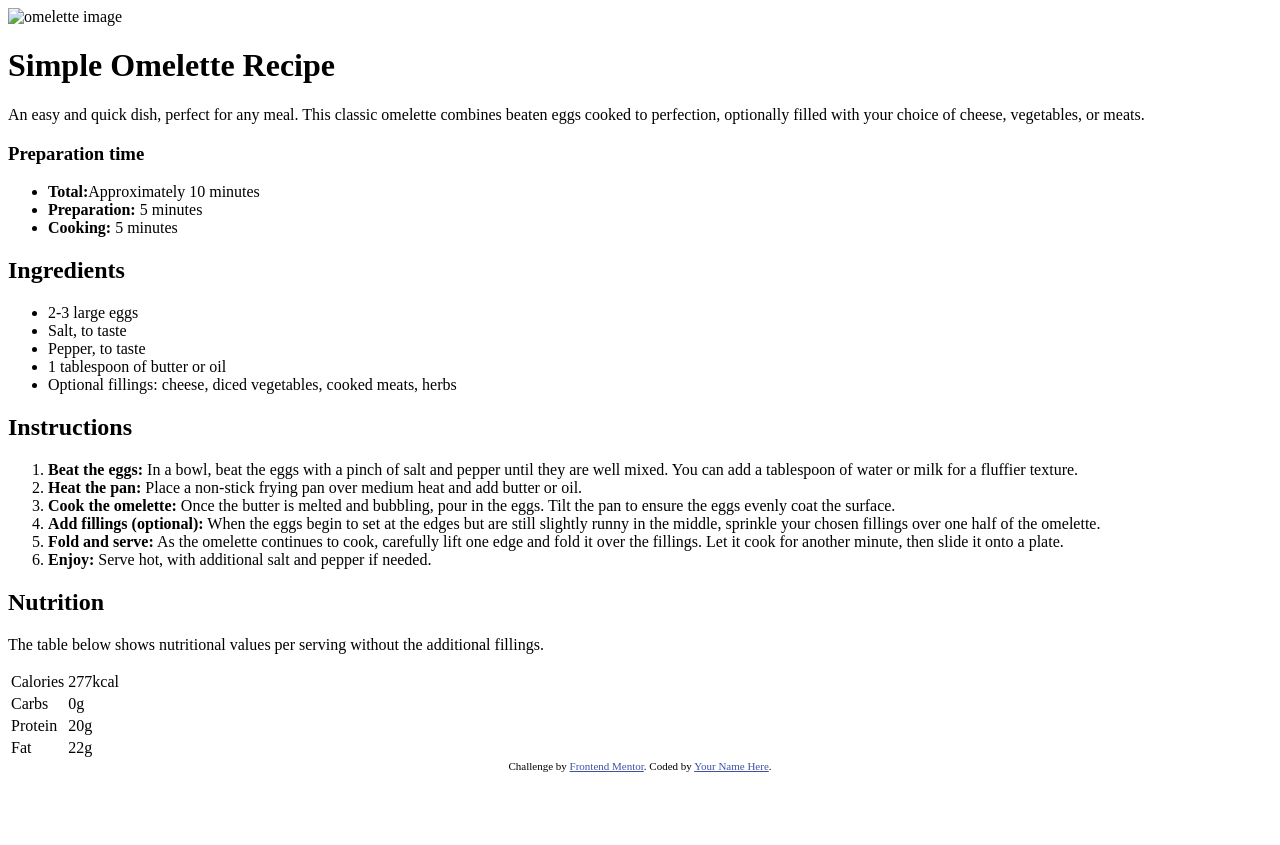
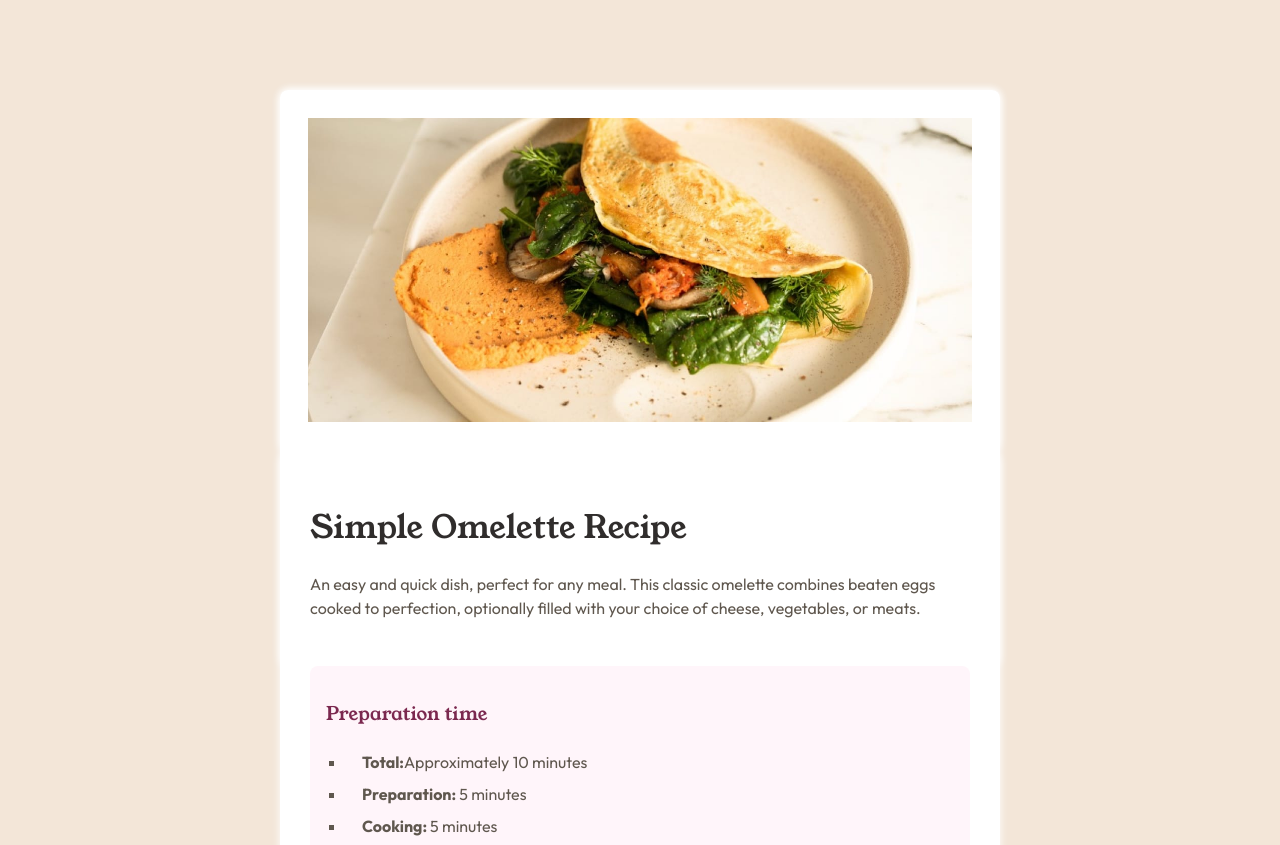
Before and after one commit to yohannes-Te/Recipe-page, a plain HTML site: page recipe-page-main/index.html in a window 1280 px wide. Shown: the top 845 px of the page. Before the commit the page ends 800 px from the top, so only its background shows below. Drawn offline with Linux system fonts and the light colour scheme.

Commit message:
final recipe page commit

```diff
--- a/recipe-page-main/index.html
+++ b/recipe-page-main/index.html
@@ -12,41 +12,32 @@
       href="./assets/images/favicon-32x32.png"
     />
 
+    <link rel="stylesheet" href="styles.css">
+
     <title>Frontend Mentor | Recipe page</title>
 
-    <!-- Feel free to remove these styles or customise in your own stylesheet 👍 -->
-    <style>
-      .attribution {
-        font-size: 11px;
-        text-align: center;
-      }
-      .attribution a {
-        color: hsl(228, 45%, 44%);
-      }
-    </style>
+
   </head>
   <body>
     <main id="outer-wrapper">
-      <div>
         <img src="assets/images/image-omelette.jpeg" alt="omelette image" />
-      </div>
-      <div>
+      <div class="inner-wrapper">
         <h1>Simple Omelette Recipe</h1>
-        <p>
+        <p class="intro">
           An easy and quick dish, perfect for any meal. This classic omelette
           combines beaten eggs cooked to perfection, optionally filled with your
           choice of cheese, vegetables, or meats.
         </p>
       </div>
-      <div>
+      <div class="preparation inner-wrapper">
         <h3>Preparation time</h3>
         <ul>
-          <li><b>Total:</b>Approximately 10 minutes</li>
-          <li><b>Preparation: </b>5 minutes</li>
-          <li><b> Cooking: </b>5 minutes</li>
+          <li></i><b>Total:</b>Approximately 10 minutes</li>
+          <li></i><b>Preparation: </b>5 minutes</li>
+          <li></i><b> Cooking: </b>5 minutes</li>
         </ul>
       </div>
-      <div>
+      <div class="ingredient inner-wrapper">
         <h2>Ingredients</h2>
         <ul>
           <li>2-3 large eggs</li>
@@ -58,7 +49,8 @@
           </li>
         </ul>
       </div>
-      <div>
+      <div style="padding: 0;" class="line-break"></div>
+      <div class="instruction inner-wrapper">
         <h2>Instructions</h2>
         <ol>
           <li>
@@ -90,30 +82,42 @@
           </li>
         </ol>
       </div>
-      <div>
+      <div style="padding: 0;" class="line-break"></div>
+      <div class="nutrition inner-wrapper">
         <h2>Nutrition</h2>
-        <p>
+        <p class="intro">
           The table below shows nutritional values per serving without the
           additional fillings.
         </p>
-        <table>
+         <!-- CSS Code: Place this code in the document's head (between the 'head' tags) -->
+
+
+  <!-- HTML Code: Place this code in the document's body (between the 'body' tags) where the table should appear -->
+  <table class="table">
+
+    <tbody>
       <tr>
         <td>Calories</td>
-            <td>277kcal</td>
+        <td class="td-2">277kcal</td>
       </tr>
       <tr>
         <td>Carbs</td>
-            <td>0g</td>
+        <td class="td-2">0g</td>
       </tr>
       <tr>
         <td>Protein</td>
-            <td>20g</td>
+        <td class="td-2">20g</td>
       </tr>
       <tr>
         <td>Fat</td>
-            <td>22g</td>
+        <td class="td-2">22g</td>
       </tr>
+    </tbody>
   </table>
+
+
+
+
       </div>
     </main>
 
@@ -121,7 +125,7 @@
       Challenge by
       <a href="https://www.frontendmentor.io?ref=challenge" target="_blank"
         >Frontend Mentor</a
-      >. Coded by <a href="#">Your Name Here</a>.
+      >. Coded by <a href="#">yohannes-Te</a>.
     </div>
   </body>
 </html>
--- /dev/null
+++ b/recipe-page-main/styles.css
@@ -0,0 +1,193 @@
+/* google font  */
+@import url("https://fonts.googleapis.com/css2?family=Young+Serif&display=swap");
+@import url("https://fonts.googleapis.com/css2?family=Outfit:wght@100..900&display=swap");
+/* variables declared here - these are colors for our pages, as well as the font stacks and sizes. */
+:root {
+  --primery-nutmag: hsl(14, 45%, 36%);
+  --primery-Dark-Raspberry: hsl(332, 51%, 32%);
+  --neutral-White: hsl(0, 0%, 100%);
+  --neutral-Rose-White: hsl(330, 100%, 98%);
+  --neutral-Eggshell: hsl(30, 54%, 90%);
+  --neutral-Light-Grey: hsl(30, 18%, 87%);
+  --neutral-Wenge-Brown: hsl(30, 10%, 34%);
+  --neutral-Dark-Charcoal: hsl(24, 5%, 18%);
+  --Font-size: 16px;
+  --outfit: "Outfit", sans-serif;
+  --young-serif: "Young Serif", serif;
+}
+
+html {
+  box-sizing: border-box;
+}
+
+*,
+*::before,
+*::after {
+  box-sizing: inherit;
+}
+
+body {
+  margin: 0;
+  padding: 0;
+  color: var(--neutral-Wenge-Brown);
+  background-color: var(--neutral-Eggshell);
+  font-family: var(--outfit);
+  font-size: var(--Font-size);
+  max-width: 100%;
+}
+
+#outer-wrapper {
+  max-width: 375px;
+  margin: 0 auto;
+  background-color: var(--neutral-White);
+}
+
+#outer-wrapper .inner-wrapper {
+  padding: 30px;
+}
+
+#outer-wrapper img {
+  max-width: 100%;
+}
+
+#outer-wrapper h1 {
+  color: var(--neutral-Dark-Charcoal);
+  font-family: var(--young-serif);
+  font-weight: 400;
+  /* font-size: 2rem; */
+}
+
+#outer-wrapper .intro {
+  font-weight: 400;
+  font-size: 1rem;
+  line-height: 1.5rem;
+}
+
+#outer-wrapper .preparation {
+  background-color: var(--neutral-Rose-White);
+  margin: 0 30px;
+  padding: 16px;
+  border-radius: 8px;
+  box-shadow: 0 0 8px rgba(255, 255, 255, 1);
+}
+
+h3 {
+  color: var(--primery-Dark-Raspberry);
+  font-family: var(--young-serif);
+  font-weight: 400;
+}
+
+ul,
+ol {
+  margin: 0;
+  padding: 0;
+  line-height: 2rem;
+}
+.preparation ul li {
+  font-size: 1rem;
+  padding: 0 16px;
+  margin: 0 20px;
+  list-style-type: square;
+  font-weight: 400;
+}
+
+h2 {
+  color: var(--primery-nutmag);
+  font-family: var(--young-serif);
+  font-weight: 400;
+}
+
+.ingredient h2 {
+  margin-top: 0;
+}
+
+.ingredient ul li {
+  padding: 0 12px;
+  margin: 0 18px;
+  list-style-type: square;
+  font-weight: 400;
+}
+
+.line-break {
+  margin: 0 30px;
+  height: 0.5px;
+  background-color: var(--neutral-Light-Grey);
+}
+
+.instruction h2 {
+  margin-top: 0;
+}
+.instruction ol li {
+  padding: 0 0 0 12px;
+  margin: 0 0 0 18px;
+  font-weight: 400;
+  font-size: 1rem;
+}
+
+.nutriation h2 {
+  margin-top: 0;
+}
+
+/* .nutrition .value-wrapper{
+  display: flex;
+  flex-direction: column;
+} */
+
+.nutrition .value{
+  display: flex;
+  justify-content: space-evenly;
+  /* text-align: center; */
+  column-gap: 40px;
+}
+
+
+  table.table {
+    width: 100%;
+  }
+
+  table.table td{
+    border-width: 1px;
+    border-color: hsl(30, 18%, 87%);
+    border-bottom-style: solid;
+    padding-bottom: 3px;
+    padding-left: 22px;
+  }
+
+  table.table .td-2 {
+    color: var(--primery-nutmag);
+    font-weight: 600;
+  }
+
+    .attribution {
+      font-size: 11px;
+      text-align: center;
+      margin-bottom: 6px;
+    }
+    .attribution a {
+      color: hsl(228, 45%, 44%);
+    }
+
+    @media (min-width:375px){
+      #outer-wrapper{
+        max-width: 720px;
+        margin: 90px auto;
+        /* padding: 40px; */
+        align-items: center;
+        border-radius: 8px;
+        box-shadow: 0 0 8px rgba(255, 255, 255, 1);
+
+      }
+
+      #outer-wrapper img{
+        padding: 28px;
+        /* margin: 2%; */
+        border-radius: 8px;
+        box-shadow: 0 0 8px rgba(255, 255, 255, 1);
+      }
+
+      #outer-wrapper .inner-wrapper{
+        border-radius: 8px;
+        box-shadow: 0 0 8px rgba(255, 255, 255, 1);
+      }
+
+    }
```
Also changed, not shown: recipe-page-main/assets/images/Screenshot 2024-02-16 220632.png (added), recipe-page-main/assets/images/favicon-32x32.png (added), recipe-page-main/assets/images/image-omelette.jpeg (added), recipe-page-main/design/desktop-design.jpg (added), recipe-page-main/design/desktop-preview.jpg (added), recipe-page-main/design/mobile-design.jpg (added), 2 other files. Lines whose indentation alone changed are shown as unchanged.
